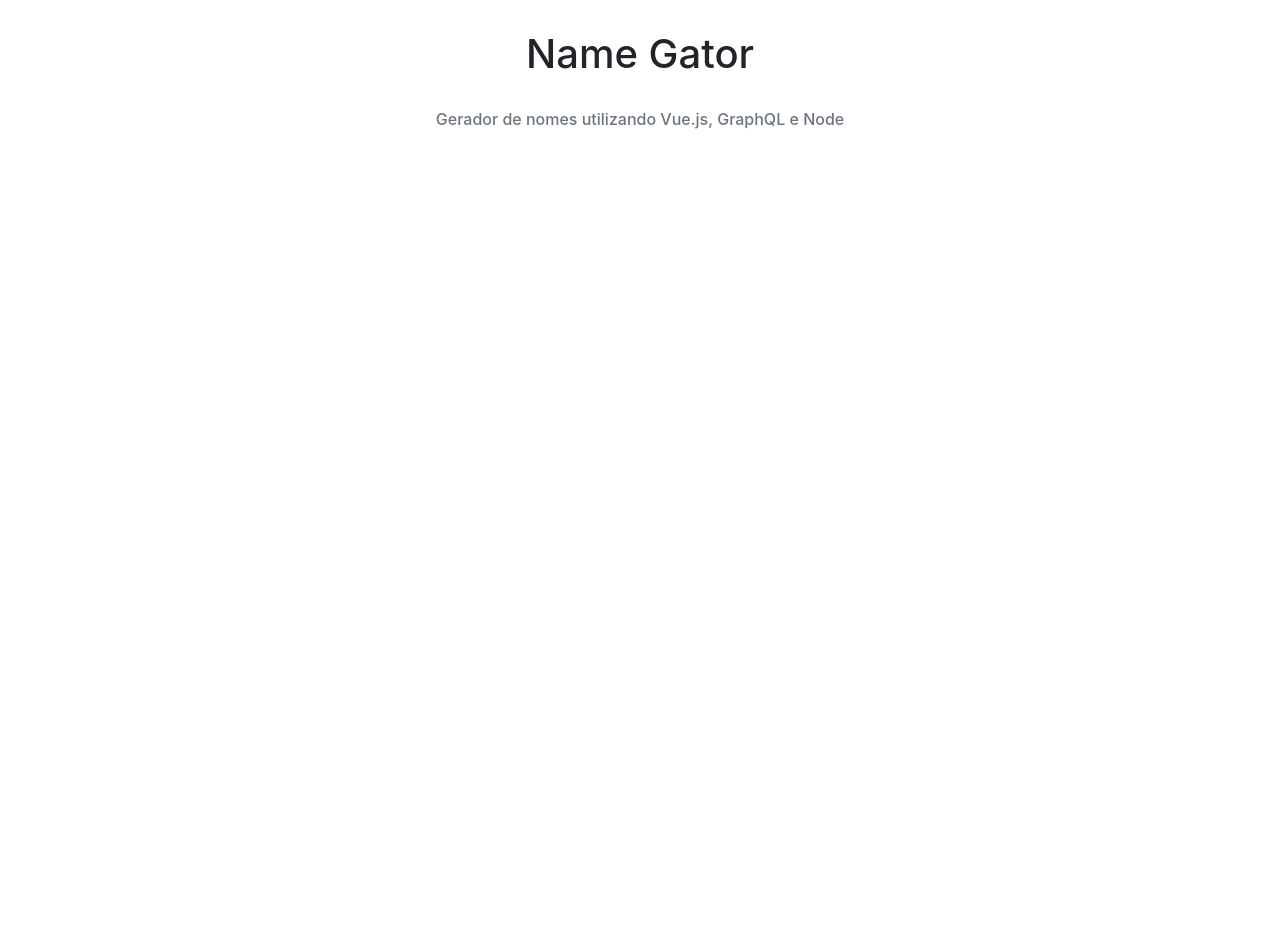
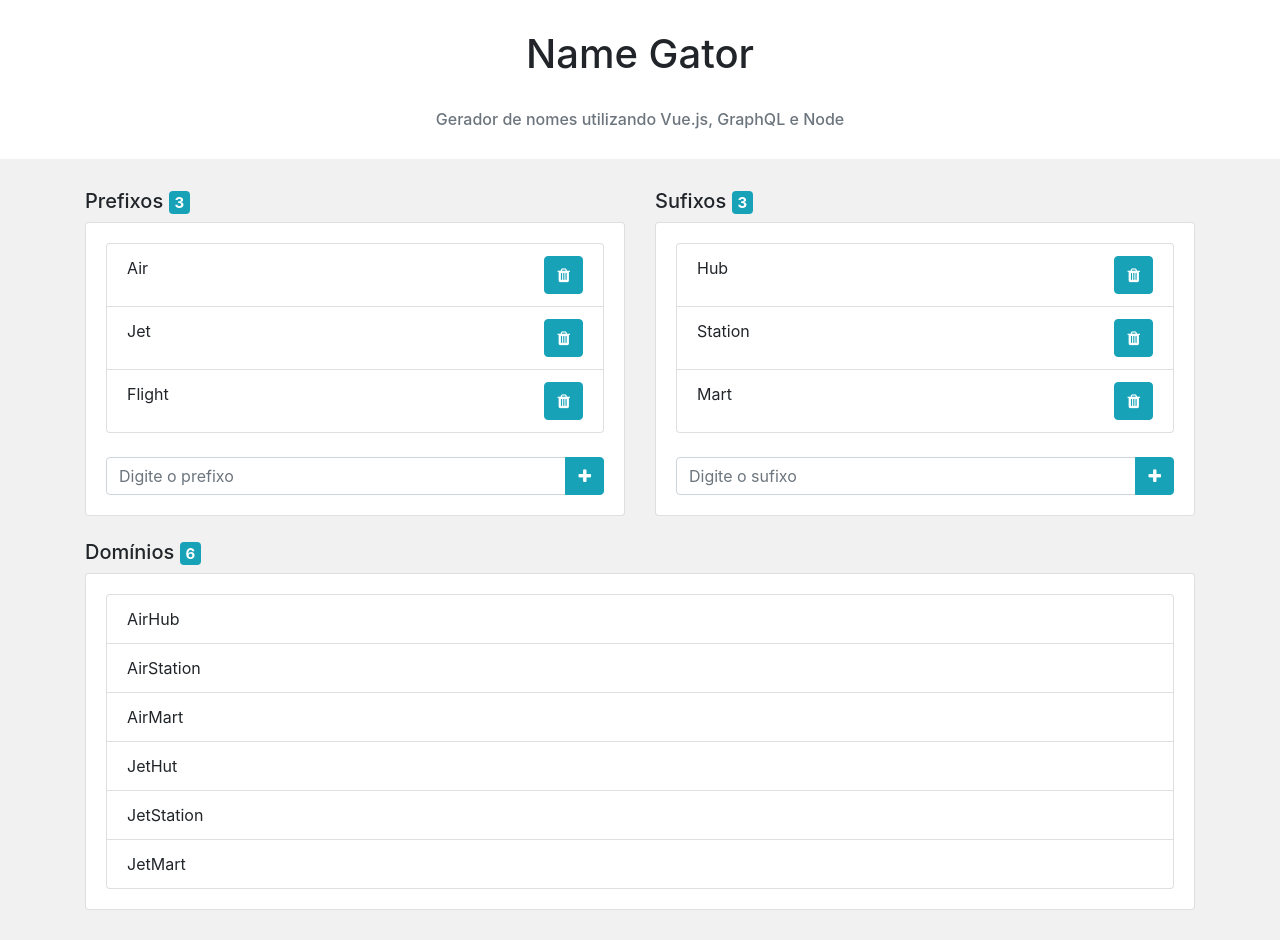
Before and after one commit to JrzenonDev/gerador-nomes-vue, a Vue app: page / in a window 1280 px wide. Before the commit the page ends 800 px from the top, so only its background shows below. Built offline with nearby package versions, Linux system fonts and the light colour scheme.

Commit message:
criando estrutura html de lista de prefix e sufix com os métodos de insert, delete e list

```diff
--- a/src/App.vue
+++ b/src/App.vue
@@ -1,20 +1,138 @@
 <template>
-  <div id="slogan">
-    <div class="text-center">
+  <div>
+
+    <div id="slogan" class="text-center">
       <h1>Name Gator</h1>
       <br>
       <h6 class="text-secondary">Gerador de nomes utilizando Vue.js, GraphQL e Node</h6>
     </div>
+
+    <div id="main">
+      <div class="container">
+        <div class="row">
+          <div class="col-md">
+
+            <h5>Prefixos <span class="badge badge-info">{{ prefixes.length }}</span> </h5>
+            <div class="card">
+              <div class="card-body">
+                <ul class="list-group">
+                  <li class="list-group-item" v-for="prefix in prefixes" v-bind:key="prefix">
+                    <div class="row">
+											<div class="col-md">
+												{{ prefix }}
+											</div>
+											<div class="col-md text-right">
+												<button class="btn btn-info" v-on:click="deletePrefix(prefix)"><span class="fa fa-trash"></span></button>
+											</div>
+										</div>
+                  </li>
+                </ul>
+                <br>
+                <div class="input-group">
+                  <input type="text" class="form-control" v-model="prefix" v-on:keyup.enter="addPrefix(prefix)" placeholder="Digite o prefixo" />
+                  <div class="input-group-append">
+                    <button class="btn btn-info" v-on:click="addPrefix(prefix)"><span class="fa fa-plus"></span></button>
+                  </div>
+                </div>
+              </div>
+            </div>
+
+          </div>
+
+          <div class="col-md">
+
+            <h5>Sufixos <span class="badge badge-info">{{ sufixes.length }}</span></h5>
+            <div class="card">
+              <div class="card-body">
+                <ul class="list-group">
+                  <li class="list-group-item" v-for="sufix in sufixes" v-bind:key="sufix">
+                    <div class="row">
+											<div class="col-md">
+												{{ sufix }}
+											</div>
+											<div class="col-md text-right">
+												<button class="btn btn-info" v-on:click="deleteSufix(sufix)"><span class="fa fa-trash"></span></button>
+											</div>
+										</div>
+                  </li>
+                </ul>
+                <br>
+                <div class="input-group">
+                  <input type="text" class="form-control" v-model="sufix" v-on:keyup.enter="addSufix(sufix)" placeholder="Digite o sufixo" />
+                  <div class="input-group-append">
+                    <button class="btn btn-info" v-on:click="addSufix(sufix)"><span class="fa fa-plus"></span></button>
+                  </div>
+                </div>
+              </div>
+            </div>
+
+          </div>
+
+
+        </div>
+
+        <br>
+        <h5>Domínios <span class="badge badge-info">{{ domains.length }}</span></h5>
+        <div class="card">
+          <div class="card-body">
+            <ul class="list-group">
+              <li class="list-group-item" v-for="domain in domains" v-bind:key="domain">
+                {{ domain }}
+              </li>
+            </ul>
+          </div>
+        </div>
+
+      </div>
+    </div>
+
   </div>
 </template>
 
 <script>
-import 'bootstrap/dist/css/bootstrap.css';
-import 'font-awesome/css/font-awesome.css';
+import "bootstrap/dist/css/bootstrap.css";
+import "font-awesome/css/font-awesome.css";
 
 export default {
-  name: 'app',
-}
+	name: "app",
+	data: function () {
+		return {
+			prefix: "",
+			sufix: "",
+			prefixes: ["Air", "Jet", "Flight"],
+			sufixes: ["Hub", "Station", "Mart"],
+			domains: ["AirHub", "AirStation", "AirMart", "JetHut", "JetStation", "JetMart"]
+		};
+	},
+	methods: {
+		addPrefix(sufix) {
+			this.prefixes.push(sufix);
+			this.prefix = "";
+			this.generate();
+		},
+		deleteSufix(sufix) {
+			this.sufixes.splice(this.sufixes.indexOf(sufix), 1);
+			this.generate();
+		},
+		addSufix(prefix) {
+			this.sufixes.push(prefix);
+			this.sufix = "";
+			this.generate();
+		},
+		deletePrefix(prefix) {
+			this.prefixes.splice(this.prefixes.indexOf(prefix), 1);
+			this.generate();
+		},
+		generate() {
+			this.domains = [];
+			for (const prefix of this.prefixes) {
+				for (const sufix of this.sufixes) {
+					this.domains.push(sufix + prefix);
+				}
+			}
+		}
+	}
+};
 </script>
 
 <style>
@@ -22,4 +140,9 @@ export default {
     margin-top: 30px;
     margin-bottom: 30px;
   }
+  #main {
+    background-color: #f1f1f1;
+    padding-top: 30px;
+    padding-bottom: 30px;
+  }
 </style>
```
